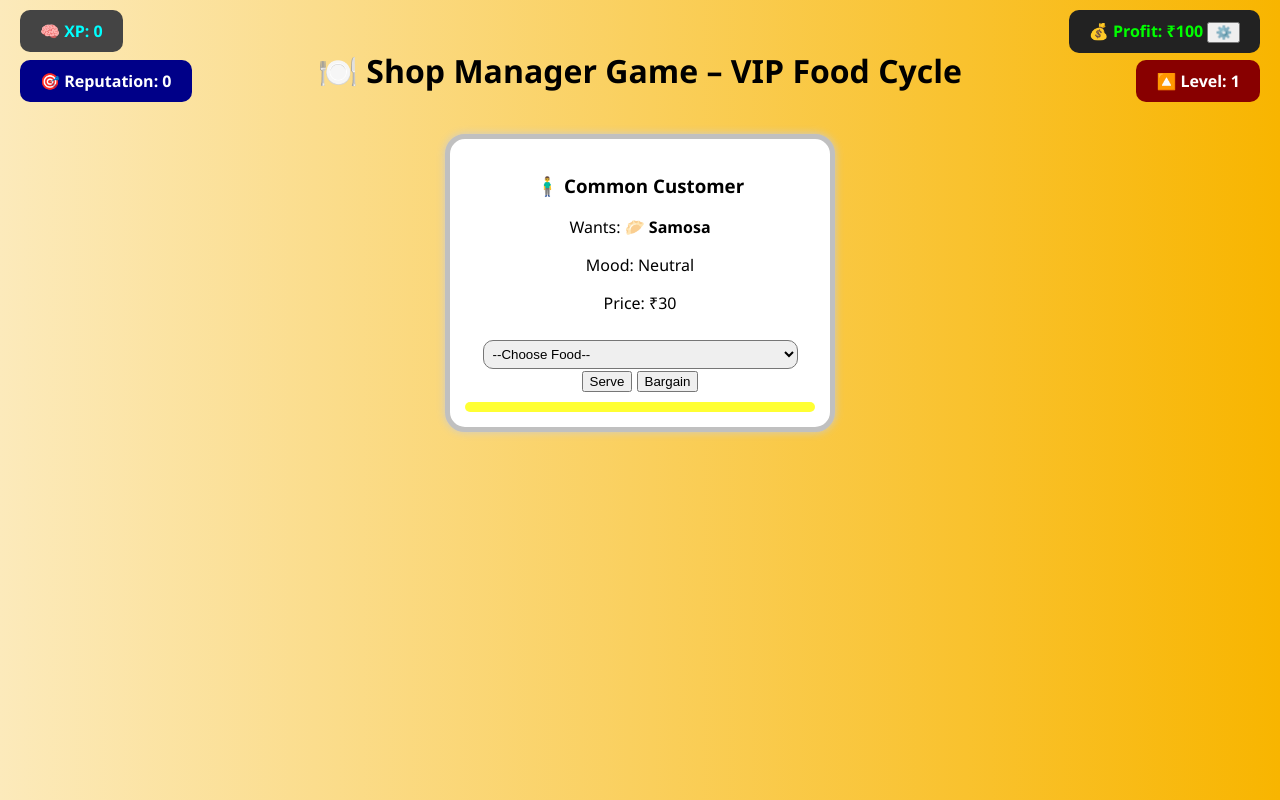
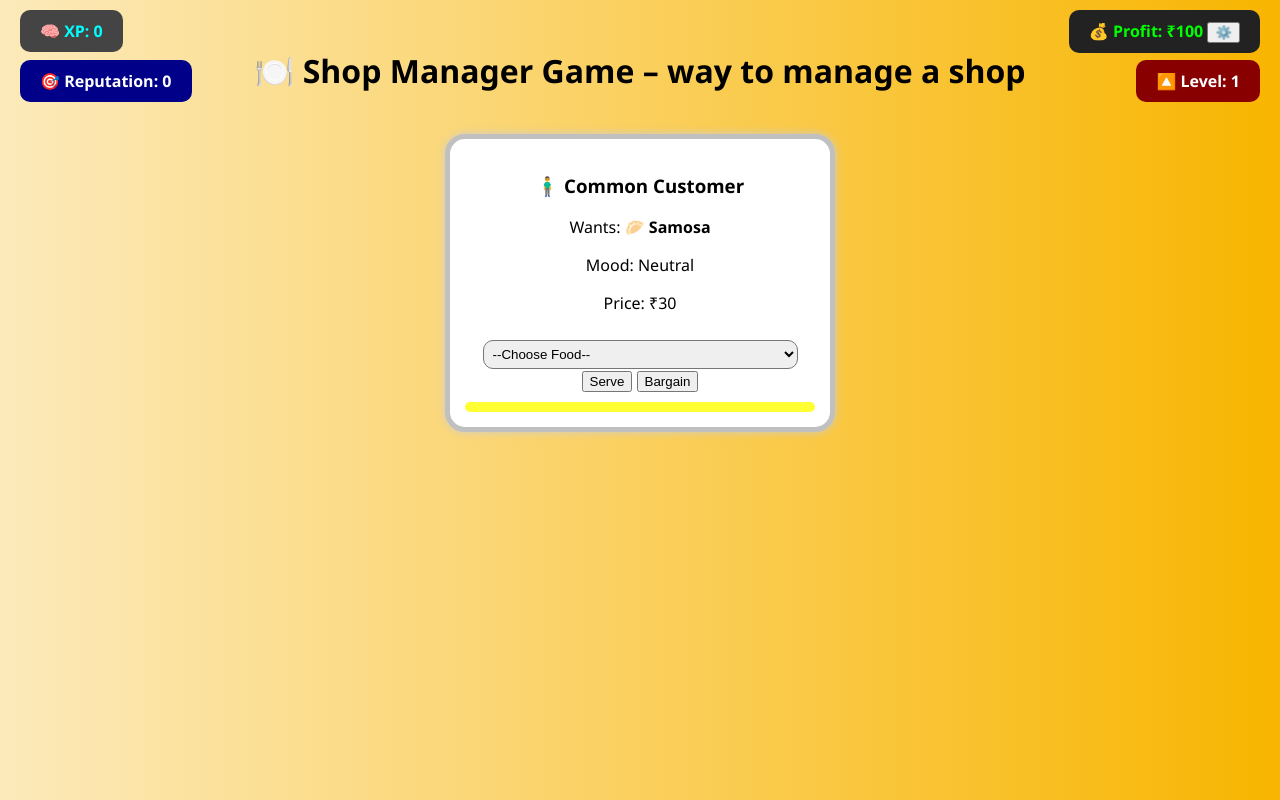
Before and after one commit to rekhamohan938-creator/shop-manager-3, a plain HTML site: page index.html in a window 1280 px wide. Drawn offline with Linux system fonts and the light colour scheme.

Commit message:
Update index.html

```diff
--- a/index.html
+++ b/index.html
@@ -4,7 +4,7 @@
 <head>
   <meta charset="UTF-8">
   <meta name="google-site-verification" content="o6NXKjbqm9k_A9ODKbnMJo4tevfWJ8EH1LAyAXhbu_o" />
-  <title>Shop Manager 3-way to to mnage a shop mande by Goutham mohan</title>
+  <title>"Shop Manager 3-way to to manage a shop mande by Goutham mohan"</title>
   <style>
     body {
       font-family: 'Segoe UI', sans-serif;
@@ -66,7 +66,7 @@
 </head>
 <body>
 
-<h1>🍽️ Shop Manager Game – VIP Food Cycle</h1>
+<h1>🍽️ Shop Manager Game – way to manage a shop </h1>
 <div id="profitBar">💰 Profit: ₹<span id="profit">100</span> <button onclick="toggleShopMenu()">⚙️</button></div>
 <div id="xpBar">🧠 XP: <span id="xp">0</span></div>
 <div id="reputationBar">🎯 Reputation: <span id="reputation">0</span></div>
```
